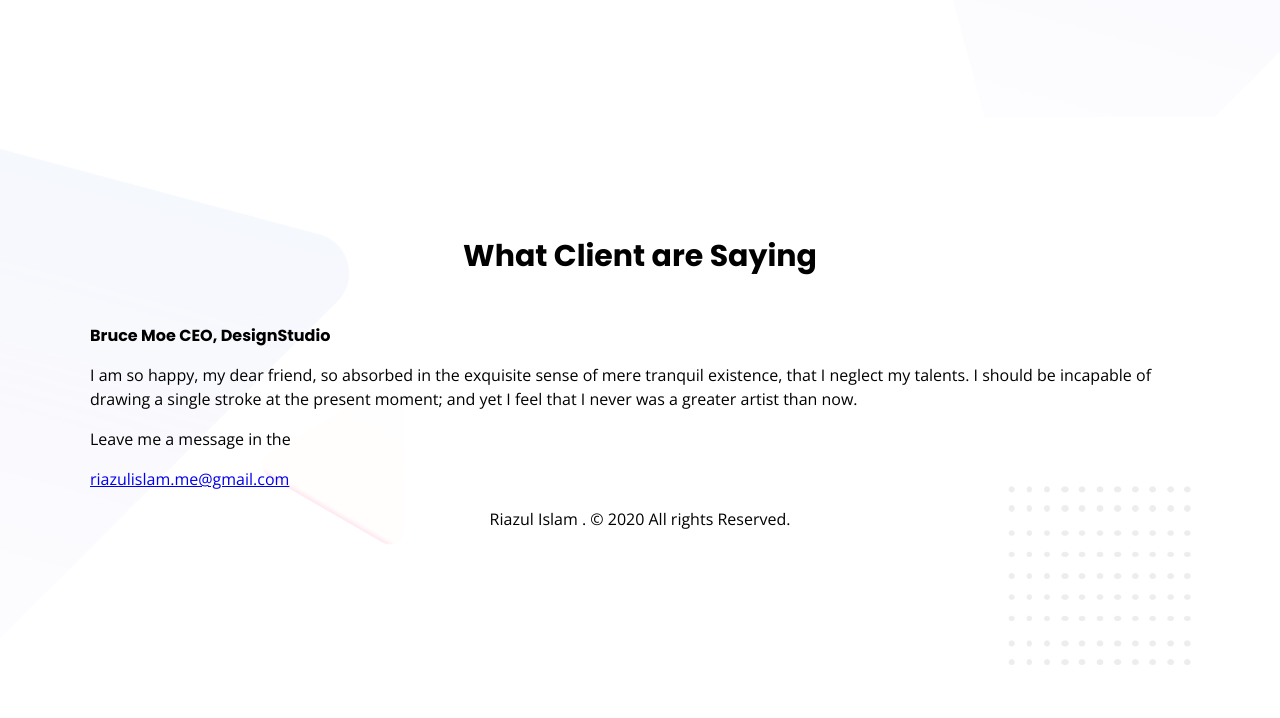
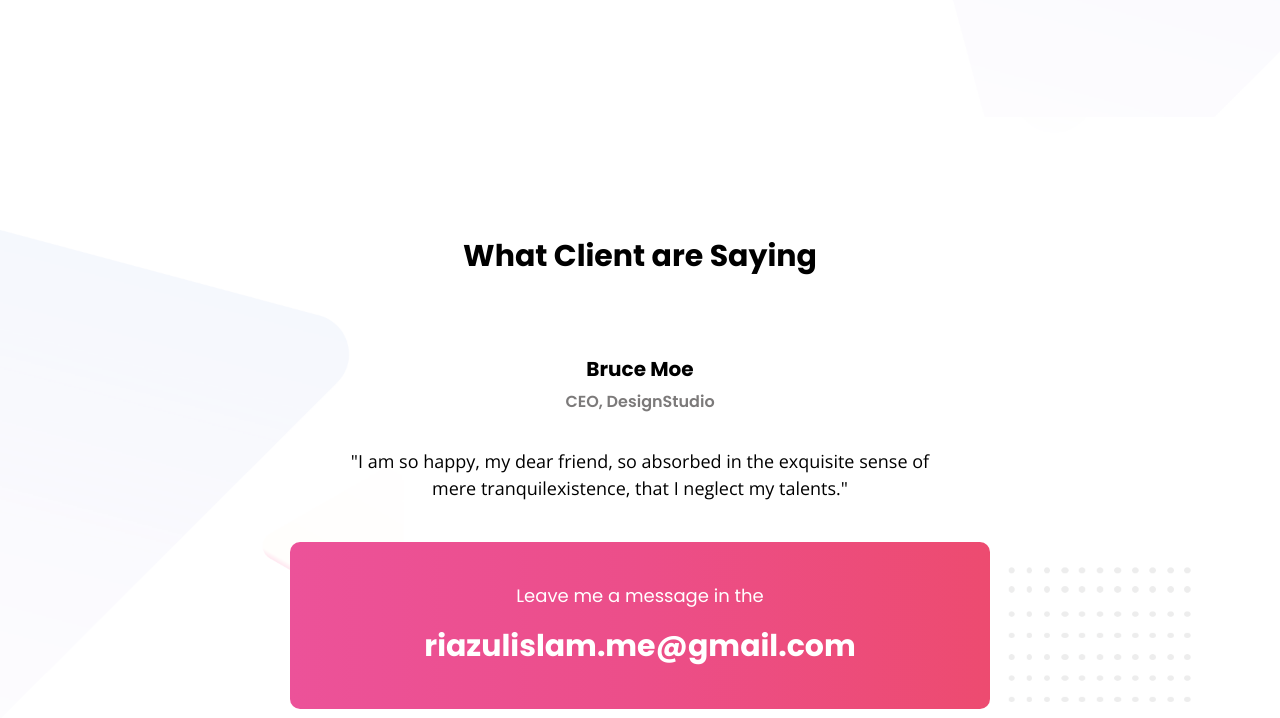
Before and after one commit to riazuli/personal-website, a plain HTML site: page index.html in a window 1280 px wide. Shown: the part 2079-2797 px from the top of the page. Before the commit the page ends 2746 px from the top, so only its background shows below. Drawn offline with nearby package versions, Linux system fonts and the light colour scheme.

Commit message:
added footer design

```diff
--- a/assets/css/style.css
+++ b/assets/css/style.css
@@ -42,6 +42,9 @@ input:focus,
 select:focus,
 button:focus {
   outline: 0 solid;
+}
+p {
+  margin: 0px;
 }
 
 .wrapper {
@@ -144,3 +147,65 @@ button:focus {
 .work-photo:hover img {
   opacity: 0.8;
 }
+
+.clients-quote {
+  max-width: 600px;
+  margin: 0 auto;
+  text-align: center;
+  font-size: 18px;
+  margin-bottom: 40px;
+}
+
+.clients-quote .client-name {
+  padding-top: 30px;
+  padding-bottom: 20px;
+}
+
+.clients-quote .client-name h4 {
+  font-size: 20px;
+}
+
+.clients-quote .client-name h4 span {
+  display: block;
+  font-size: 80%;
+  margin-top: 10px;
+  font-weight: 600;
+  color: #7c7a7a;
+}
+
+.email-area {
+  max-width: 700px;
+  margin: 0 auto;
+  text-align: center;
+  background: #ec5299;
+  background: -moz-linear-gradient(left, #ec5299 0%, #ec4e89 50%, #ed4b70 100%);
+  background: -webkit-linear-gradient(
+    left,
+    #ec5299 0%,
+    #ec4e89 50%,
+    #ed4b70 100%
+  );
+  background: linear-gradient(to right, #ec5299 0%, #ec4e89 50%, #ed4b70 100%);
+  filter: progid:DXImageTransform.Microsoft.gradient( startColorstr='#ec5299', endColorstr='#ed4b70',GradientType=1 );
+  color: #fff;
+  padding: 40px 0px;
+  border-radius: 10px;
+}
+
+.email-area p {
+  font-size: 18px;
+  margin-bottom: 15px;
+  font-family: "Poppins", sans-serif;
+}
+
+.email-area a {
+  font-size: 30px;
+  color: #fff;
+  text-decoration: none;
+  font-weight: 700;
+  font-family: "Poppins", sans-serif;
+}
+
+.footer {
+  padding: 30px 0px;
+}
--- a/index.html
+++ b/index.html
@@ -82,9 +82,7 @@
                <div class="client-name">
                   <h4>Bruce Moe <span>CEO, DesignStudio</span></h4>
                </div>
-               <p>I am so happy, my dear friend, so absorbed in the exquisite sense of mere tranquil existence, that I
-                  neglect my talents. I should be incapable of drawing a single stroke at the present moment; and yet I
-                  feel that I never was a greater artist than now.</p>
+               <p>"I am so happy, my dear friend, so absorbed in the exquisite sense of mere tranquilexistence, that I neglect my talents."</p>
             </div>
             <div class="email-area">
                <p>Leave me a message in the</p>
@@ -92,9 +90,11 @@
             </div>
          </div>
       </div>
+   </div>
+   <div class="footer">
       <div class="wrapper">
          <div class="text-center">
-            <p>Riazul Islam . © 2020 All rights Reserved. </p>
+            <p>Riazul Islam . &copy; 2020 All rights Reserved. </p>
          </div>
       </div>
    </div>
```
